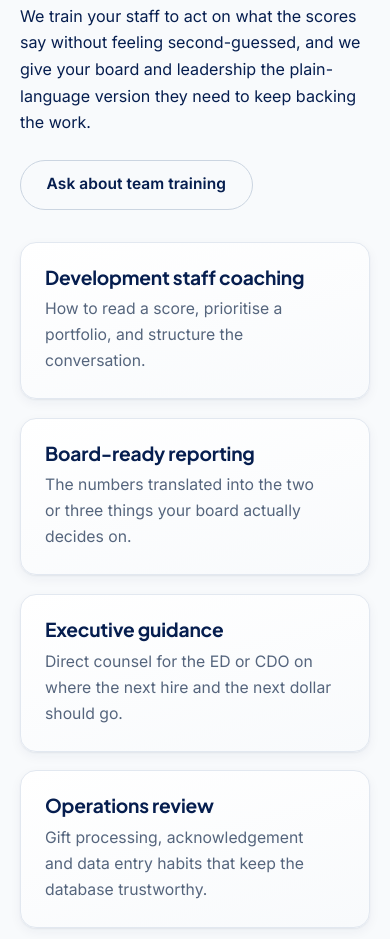
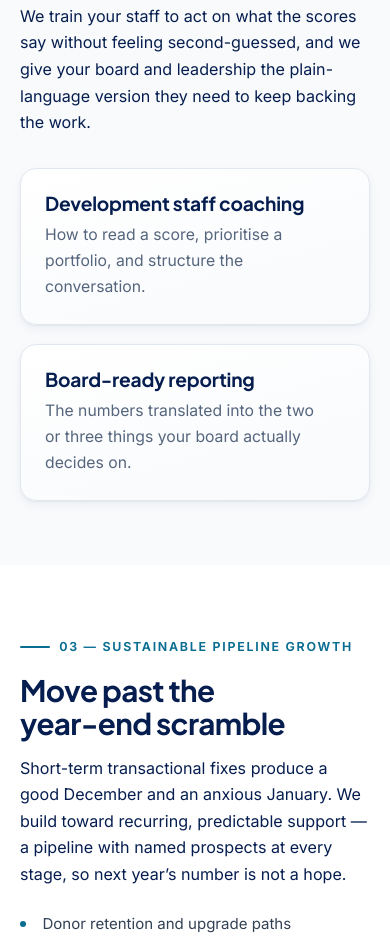
Before and after one commit to novawebstudio-HN/Partner2Impact, a plain HTML site: page consulting.html in a window 390 px wide. Shown: the part 2142-3081 px from the top of the page. Drawn offline with Linux system fonts and the light colour scheme.

Commit message:
Trim the board and staff alignment section (#28)
Per Tracey: drop the Executive guidance and Operations review cards, and
the "Ask about team training" button.

Two cards remain — Development staff coaching and Board-ready reporting.
The pair grid is auto-fit, so they fill the column as one row on desktop
and stack on mobile with no change needed.

This was the page's only mid-body CTA. The hero button, the nav button and
the closing band still point at /contact#audit, and sections 01 and 03
never carried one, so the section is now consistent with its neighbours.


Claude-Session: https://claude.ai/code/session_01YAzaxLmtRF9NcWccdTszRh

Co-authored-by: Claude <noreply@anthropic.com>

```diff
--- a/consulting.html
+++ b/consulting.html
@@ -133,9 +133,6 @@
           and we give your board and leadership the plain-language version they need to keep
           backing the work.
         </p>
-        <p style="margin-top:1.5rem">
-          <a class="btn btn--ghost" href="/contact#audit">Ask about team training</a>
-        </p>
       </div>
 
       <div class="grid grid--pair" data-reveal data-reveal-delay="100">
@@ -146,14 +143,6 @@
         <article class="card card--feature">
           <h3>Board-ready reporting</h3>
           <p>The numbers translated into the two or three things your board actually decides on.</p>
-        </article>
-        <article class="card card--feature">
-          <h3>Executive guidance</h3>
-          <p>Direct counsel for the ED or CDO on where the next hire and the next dollar should go.</p>
-        </article>
-        <article class="card card--feature">
-          <h3>Operations review</h3>
-          <p>Gift processing, acknowledgement and data entry habits that keep the database trustworthy.</p>
         </article>
       </div>
     </div>
```
